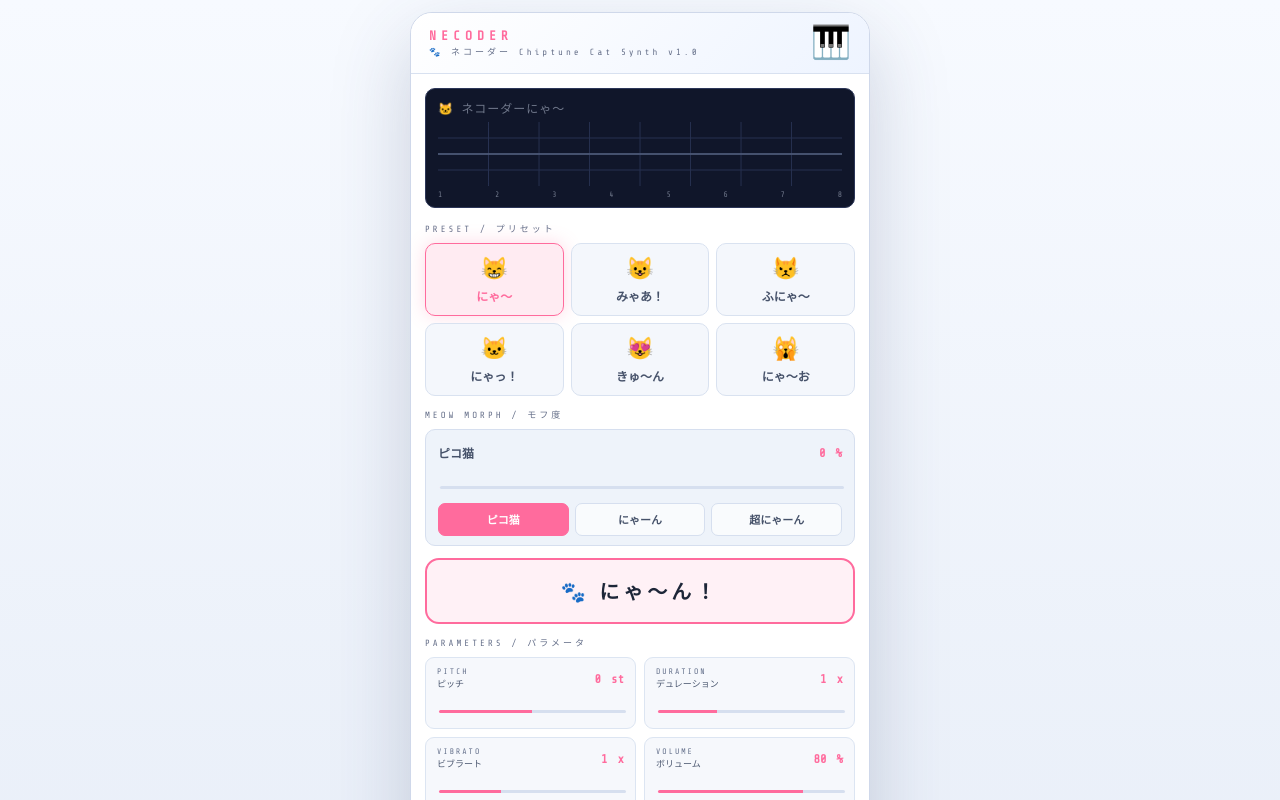
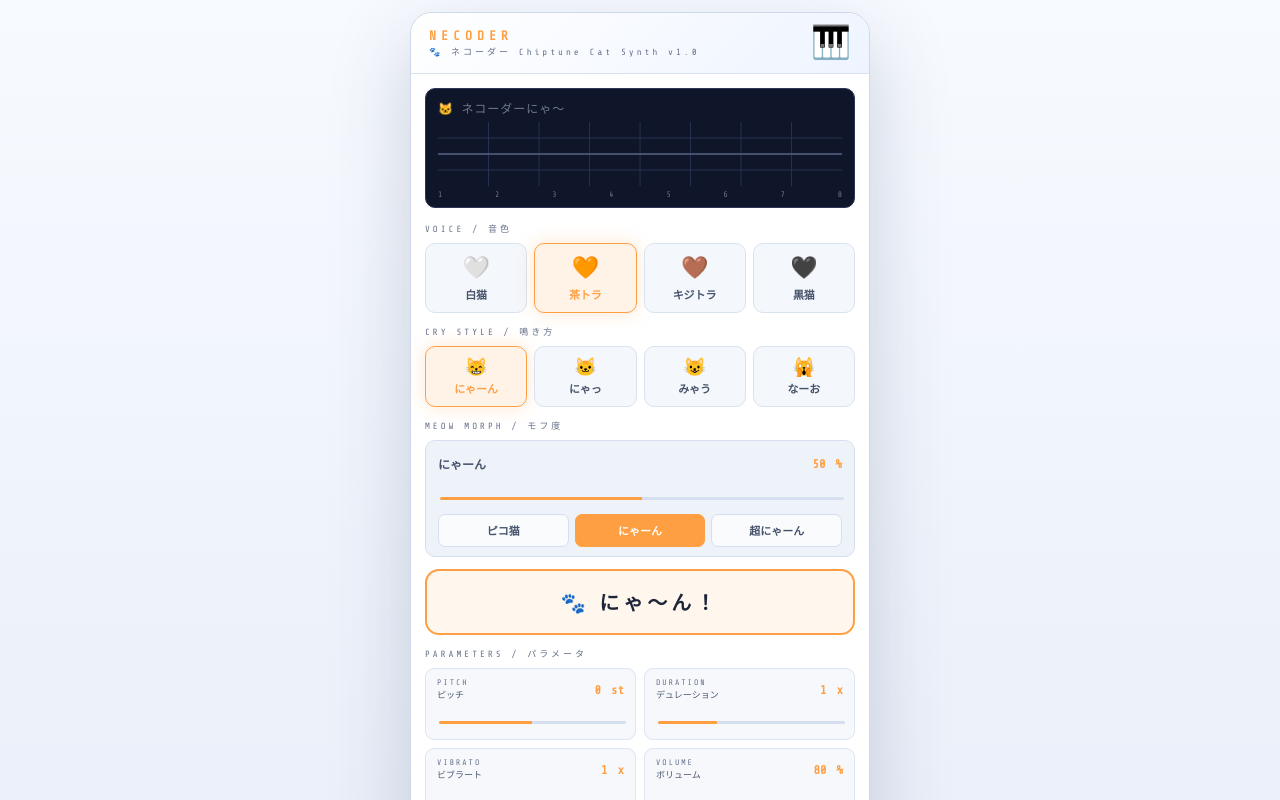
Before and after one commit to mfakane/necoder-synth, a React (Vite) app: page / in a window 1280 px wide. Shown: the top 800 px of the page. Built offline with nearby package versions, Linux system fonts and the light colour scheme.

Commit message:
feat: add voice colors

```diff
--- a/Necoder.jsx
+++ b/Necoder.jsx
@@ -3,132 +3,148 @@ import React, { useCallback, useEffect, useRef, useState } from "react";
 React.version.toString();
 
 // ─────────────────────────────────────────────
-//  プリセット定義にゃ🐾
+//  音色と鳴き方定義にゃ🐾
 //  s=startFreq, pk=peakFreq, e=endFreq (Hz)
 //  dur=秒, fFreq=フォルマントフィルタ, fQ=Q値
 //  vR=ビブラートレート, vD=ビブラート深さ
 //  vol=音量, wave=波形タイプ, atk=アタック, rel=リリース
 // ─────────────────────────────────────────────
-const PRESETS = [
+const VOICES = [
   {
-    id: "nya",
-    name: "にゃ～",
-    emoji: "😸",
-    color: "#FF6B9D",
-    p: {
+    id: "white",
+    name: "白猫",
+    emoji: "🤍",
+    color: "#5CC8FF",
+    s: 500,
+    pk: 980,
+    e: 610,
+    fFreq: 1650,
+    fQ: 7,
+    vol: 0.48,
+    wave: "sawtooth",
+    durMul: 0.9,
+    atkMul: 0.85,
+    relMul: 0.8,
+    vDAdd: 2,
+  },
+  {
+    id: "orange",
+    name: "茶トラ",
+    emoji: "🧡",
+    color: "#FF9F43",
     s: 380,
     pk: 760,
     e: 460,
-      dur: 0.65,
     fFreq: 1200,
     fQ: 6,
+    vol: 0.55,
+    wave: "sawtooth",
+    durMul: 1,
+    atkMul: 1,
+    relMul: 1,
+    vDAdd: 0,
+  },
+  {
+    id: "brown",
+    name: "キジトラ",
+    emoji: "🤎",
+    color: "#00B894",
+    s: 440,
+    pk: 860,
+    e: 420,
+    fFreq: 1420,
+    fQ: 9,
+    vol: 0.6,
+    wave: "square",
+    durMul: 0.95,
+    atkMul: 0.75,
+    relMul: 0.85,
+    vDAdd: 4,
+  },
+  {
+    id: "black",
+    name: "黒猫",
+    emoji: "🖤",
+    color: "#9B8EC4",
+    s: 290,
+    pk: 560,
+    e: 290,
+    fFreq: 900,
+    fQ: 5,
+    vol: 0.5,
+    wave: "sawtooth",
+    durMul: 1.18,
+    atkMul: 1.25,
+    relMul: 1.45,
+    vDAdd: 7,
+  },
+];
+
+const CRY_STYLES = [
+  {
+    id: "nyaan",
+    name: "にゃーん",
+    mark: "😸",
+    sMul: 1,
+    pkMul: 1,
+    eMul: 1,
+    dur: 0.65,
+    atk: 0.06,
+    rel: 0.15,
     vR: 4,
     vD: 0,
-      vol: 0.55,
-      wave: "sawtooth",
-      atk: 0.06,
-      rel: 0.15,
-    },
-  },
-  {
-    id: "mya",
-    name: "みゃあ！",
-    emoji: "😺",
-    color: "#FFB347",
-    p: {
-      s: 620,
-      pk: 1280,
-      e: 720,
-      dur: 0.3,
-      fFreq: 1800,
-      fQ: 9,
-      vR: 5,
-      vD: 0,
-      vol: 0.65,
-      wave: "sawtooth",
-      atk: 0.02,
-      rel: 0.06,
-    },
-  },
-  {
-    id: "funya",
-    name: "ふにゃ～",
-    emoji: "😾",
-    color: "#9B8EC4",
-    p: {
-      s: 270,
-      pk: 460,
-      e: 220,
-      dur: 1.4,
-      fFreq: 850,
-      fQ: 5,
-      vR: 4,
-      vD: 22,
-      vol: 0.42,
-      wave: "sawtooth",
-      atk: 0.12,
-      rel: 0.32,
-    },
+    volMul: 1,
+    fMul: 1,
+    fQAdd: 0,
   },
   {
     id: "nyat",
-    name: "にゃっ！",
-    emoji: "🐱",
-    color: "#00D4AA",
-    p: {
-      s: 540,
-      pk: 960,
-      e: 430,
-      dur: 0.15,
-      fFreq: 1500,
-      fQ: 10,
+    name: "にゃっ",
+    mark: "🐱",
+    sMul: 1.42,
+    pkMul: 1.26,
+    eMul: 0.94,
+    dur: 0.16,
+    atk: 0.012,
+    rel: 0.04,
     vR: 5,
     vD: 0,
-      vol: 0.72,
+    volMul: 1.18,
+    fMul: 1.15,
+    fQAdd: 2,
     wave: "square",
-      atk: 0.01,
-      rel: 0.04,
-    },
   },
   {
-    id: "kyun",
-    name: "きゅ～ん",
-    emoji: "😻",
-    color: "#CC88FF",
-    p: {
-      s: 560,
-      pk: 1650,
-      e: 880,
-      dur: 0.5,
-      fFreq: 2100,
-      fQ: 7,
-      vR: 6.5,
-      vD: 18,
-      vol: 0.5,
-      wave: "sawtooth",
-      atk: 0.04,
-      rel: 0.11,
-    },
+    id: "myau",
+    name: "みゃう",
+    mark: "😺",
+    sMul: 1.22,
+    pkMul: 1.55,
+    eMul: 1.14,
+    dur: 0.42,
+    atk: 0.028,
+    rel: 0.09,
+    vR: 5.8,
+    vD: 8,
+    volMul: 1.06,
+    fMul: 1.28,
+    fQAdd: 1,
   },
   {
-    id: "nyaoh",
-    name: "にゃ～お",
-    emoji: "🙀",
-    color: "#FF5555",
-    p: {
-      s: 350,
-      pk: 680,
-      e: 260,
-      dur: 1.7,
-      fFreq: 1050,
-      fQ: 5,
+    id: "naao",
+    name: "なーお",
+    mark: "🙀",
+    sMul: 0.92,
+    pkMul: 0.9,
+    eMul: 0.58,
+    dur: 1.35,
+    atk: 0.09,
+    rel: 0.34,
     vR: 3.5,
-      vD: 28,
-      vol: 0.48,
-      wave: "sawtooth",
-      atk: 0.09,
-      rel: 0.38,
-    },
+    vD: 18,
+    volMul: 0.95,
+    fMul: 0.9,
+    fQAdd: -1,
   },
 ];
 
@@ -158,13 +174,31 @@ const parseNumberInput = (value, fallback, min, max) => {
   return clamp(parsed, min, max);
 };
 
+const composeParams = (voice, style) => ({
+  s: voice.s * style.sMul,
+  pk: voice.pk * style.pkMul,
+  e: voice.e * style.eMul,
+  dur: style.dur * voice.durMul,
+  fFreq: voice.fFreq * style.fMul,
+  fQ: Math.max(1, voice.fQ + style.fQAdd),
+  vR: style.vR,
+  vD: style.vD + voice.vDAdd,
+  vol: voice.vol * style.volMul,
+  wave: style.wave || voice.wave,
+  atk: style.atk * voice.atkMul,
+  rel: style.rel * voice.relMul,
+});
+
 const getHashState = () => {
   if (typeof window === "undefined") return {};
   const params = new URLSearchParams(window.location.hash.replace(/^#/, ""));
-  const presetId = params.get("preset");
-  const presetIndex = PRESETS.findIndex((p) => p.id === presetId);
+  const voiceId = params.get("voice");
+  const styleId = params.get("style");
+  const voiceIndex = VOICES.findIndex((v) => v.id === voiceId);
+  const styleIndex = CRY_STYLES.findIndex((s) => s.id === styleId);
   return {
-    pIdx: presetIndex >= 0 ? presetIndex : undefined,
+    voiceIdx: voiceIndex >= 0 ? voiceIndex : undefined,
+    styleIdx: styleIndex >= 0 ? styleIndex : undefined,
     morph: numFromHash(params, "morph", undefined, 0, 1),
     ps: numFromHash(params, "pitch", undefined, -12, 12),
     dm: numFromHash(params, "duration", undefined, 0.3, 2.5),
@@ -347,8 +381,9 @@ export default function Necoder() {
   if (!initialHash.current) initialHash.current = getHashState();
   const init = initialHash.current;
 
-  const [pIdx, setPIdx] = useState(init.pIdx ?? 0);
-  const [morph, setMorph] = useState(init.morph ?? 0);
+  const [voiceIdx, setVoiceIdx] = useState(init.voiceIdx ?? 1);
+  const [styleIdx, setStyleIdx] = useState(init.styleIdx ?? 0);
+  const [morph, setMorph] = useState(init.morph ?? 0.5);
   const [ps, setPs] = useState(init.ps ?? 0); // ピッチシフト (半音)
   const [dm, setDm] = useState(init.dm ?? 1.0); // デュレーション倍率
   const [vib, setVib] = useState(init.vib ?? 1.0); // ビブラート倍率
@@ -361,15 +396,17 @@ export default function Necoder() {
   const audioRef = useRef(null);
   const canvasRef = useRef(null);
   const animRef = useRef(null);
-  const colorRef = useRef(PRESETS[0].color);
+  const colorRef = useRef(VOICES[1].color);
   const timerRef = useRef(null);
 
-  const preset = PRESETS[pIdx];
+  const voice = VOICES[voiceIdx];
+  const cryStyle = CRY_STYLES[styleIdx];
 
   const makeHash = useCallback(
     (next = {}) => {
       const state = {
-        pIdx,
+        voiceIdx,
+        styleIdx,
         morph,
         ps,
         dm,
@@ -378,7 +415,8 @@ export default function Necoder() {
         ...next,
       };
       const params = new URLSearchParams();
-      params.set("preset", PRESETS[state.pIdx].id);
+      params.set("voice", VOICES[state.voiceIdx].id);
+      params.set("style", CRY_STYLES[state.styleIdx].id);
       params.set("morph", state.morph.toFixed(2));
       params.set("pitch", String(state.ps));
       params.set("duration", state.dm.toFixed(2));
@@ -386,7 +424,7 @@ export default function Necoder() {
       params.set("volume", state.vm.toFixed(2));
       return `#${params.toString()}`;
     },
-    [pIdx, morph, ps, dm, vib, vm],
+    [voiceIdx, styleIdx, morph, ps, dm, vib, vm],
   );
 
   const commitHash = useCallback(
@@ -447,7 +485,8 @@ export default function Necoder() {
   useEffect(() => {
     const applyHash = () => {
       const next = getHashState();
-      if (next.pIdx !== undefined) setPIdx(next.pIdx);
+      if (next.voiceIdx !== undefined) setVoiceIdx(next.voiceIdx);
+      if (next.styleIdx !== undefined) setStyleIdx(next.styleIdx);
       if (next.morph !== undefined) setMorph(next.morph);
       if (next.ps !== undefined) setPs(next.ps);
       if (next.dm !== undefined) setDm(next.dm);
@@ -458,10 +497,10 @@ export default function Necoder() {
     return () => window.removeEventListener("hashchange", applyHash);
   }, []);
 
-  // プリセット変更でカラー更新にゃ
+  // 音色変更でカラー更新にゃ
   useEffect(() => {
-    colorRef.current = PRESETS[pIdx].color;
-  }, [pIdx]);
+    colorRef.current = VOICES[voiceIdx].color;
+  }, [voiceIdx]);
 
   // AudioContext 遅延初期化にゃ (Autoplay Policy対策)
   const getAudio = useCallback(() => {
@@ -482,8 +521,9 @@ export default function Necoder() {
   const trigger = useCallback(
     (st = 0) => {
       const { ctx, an } = getAudio();
-      const pr = PRESETS[pIdx];
-      const dur = playMeow(ctx, an, pr.p, st, {
+      const v = VOICES[voiceIdx];
+      const style = CRY_STYLES[styleIdx];
+      const dur = playMeow(ctx, an, composeParams(v, style), st, {
         ps,
         dm,
         vib,
@@ -492,13 +532,13 @@ export default function Necoder() {
       });
       if (timerRef.current) clearTimeout(timerRef.current);
       setIP(true);
-      setDT(`${pr.emoji}  ${pr.name}`);
+      setDT(`${style.mark}  ${v.name} ${style.name}`);
       timerRef.current = setTimeout(() => {
         setIP(false);
         setDT(`🐱  ネコーダー ${morphLabel(morph)}`);
       }, dur * 1000);
     },
-    [pIdx, ps, dm, vib, vm, morph, getAudio],
+    [voiceIdx, styleIdx, ps, dm, vib, vm, morph, getAudio],
   );
 
   // オシロスコープ描画にゃ🎨
@@ -714,7 +754,7 @@ export default function Necoder() {
     },
   ];
 
-  const col = preset.color;
+  const col = voice.color;
 
   return (
     <div
@@ -786,7 +826,7 @@ export default function Necoder() {
               transform: isPlay ? "scale(1.15)" : "scale(1)",
             }}
           >
-            {isPlay ? preset.emoji : "🎹"}
+            {isPlay ? cryStyle.mark : "🎹"}
           </div>
         </div>
 
@@ -845,7 +885,7 @@ export default function Necoder() {
           </div>
         </div>
 
-        {/* ── プリセットにゃ ── */}
+        {/* ── 音色にゃ ── */}
         <div style={{ padding: "14px 14px 0" }}>
           <div
             style={{
@@ -856,43 +896,103 @@ export default function Necoder() {
               fontFamily: "'Share Tech Mono',monospace",
             }}
           >
-            PRESET / プリセット
+            VOICE / 音色
           </div>
           <div
             style={{
               display: "grid",
-              gridTemplateColumns: "repeat(3,1fr)",
+              gridTemplateColumns: "repeat(4,1fr)",
               gap: "7px",
             }}
           >
-            {PRESETS.map((pr, i) => {
-              const sel = pIdx === i;
+            {VOICES.map((v, i) => {
+              const sel = voiceIdx === i;
               return (
                 <button
-                  key={pr.id}
+                  key={v.id}
                   onClick={() => {
-                    setPIdx(i);
-                    commitHash({ pIdx: i });
+                    setVoiceIdx(i);
+                    commitHash({ voiceIdx: i });
                   }}
                   style={{
-                    background: sel ? pr.color + "22" : "#F4F7FC",
-                    border: `1px solid ${sel ? pr.color : "#D9E2F0"}`,
+                    background: sel ? v.color + "22" : "#F4F7FC",
+                    border: `1px solid ${sel ? v.color : "#D9E2F0"}`,
                     borderRadius: "10px",
-                    padding: "10px 6px",
+                    padding: "9px 5px",
                     cursor: "pointer",
                     transition: "all .13s",
-                    color: sel ? pr.color : "#46526A",
+                    color: sel ? v.color : "#46526A",
                     fontFamily: "'Nunito',sans-serif",
                     fontWeight: 800,
-                    fontSize: "12px",
+                    fontSize: "11px",
                     textAlign: "center",
-                    boxShadow: sel ? `0 0 18px ${pr.color}40` : "none",
+                    boxShadow: sel ? `0 0 18px ${v.color}40` : "none",
                   }}
                 >
                   <div style={{ fontSize: "22px", marginBottom: "3px" }}>
-                    {pr.emoji}
+                    {v.emoji}
                   </div>
-                  {pr.name}
+                  {v.name}
+                </button>
+              );
+            })}
+          </div>
+        </div>
+
+        {/* ── 鳴き方にゃ ── */}
+        <div style={{ padding: "12px 14px 0" }}>
+          <div
+            style={{
+              color: "#66708A",
+              fontSize: "9px",
+              letterSpacing: "3px",
+              marginBottom: "8px",
+              fontFamily: "'Share Tech Mono',monospace",
+            }}
+          >
+            CRY STYLE / 鳴き方
+          </div>
+          <div
+            style={{
+              display: "grid",
+              gridTemplateColumns: "repeat(4,1fr)",
+              gap: "7px",
+            }}
+          >
+            {CRY_STYLES.map((style, i) => {
+              const sel = styleIdx === i;
+              return (
+                <button
+                  key={style.id}
+                  onClick={() => {
+                    setStyleIdx(i);
+                    commitHash({ styleIdx: i });
+                  }}
+                  style={{
+                    background: sel ? col + "22" : "#F4F7FC",
+                    border: `1px solid ${sel ? col : "#D9E2F0"}`,
+                    borderRadius: "10px",
+                    padding: "9px 5px",
+                    cursor: "pointer",
+                    transition: "all .13s",
+                    color: sel ? col : "#46526A",
+                    fontFamily: "'Nunito',sans-serif",
+                    fontWeight: 800,
+                    fontSize: "11px",
+                    textAlign: "center",
+                    boxShadow: sel ? `0 0 18px ${col}40` : "none",
+                  }}
+                >
+                  <div
+                    style={{
+                      fontFamily: "'Share Tech Mono',monospace",
+                      fontSize: "18px",
+                      marginBottom: "3px",
+                    }}
+                  >
+                    {style.mark}
+                  </div>
+                  {style.name}
                 </button>
               );
             })}
@@ -1069,7 +1169,7 @@ export default function Necoder() {
               boxShadow: isPlay ? `0 0 40px ${col}88` : undefined,
             }}
           >
-            {isPlay ? `${preset.emoji}  ${preset.name}` : "🐾  にゃ～ん！"}
+            {isPlay ? `${cryStyle.mark}  ${voice.name} ${cryStyle.name}` : "🐾  にゃ～ん！"}
           </button>
         </div>
 
```
Lines whose indentation alone changed are shown as unchanged.
